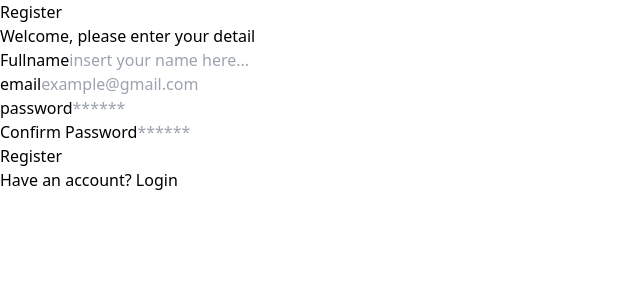
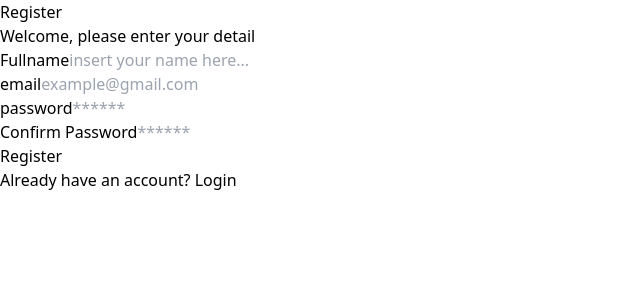
Before and after one commit to Nicocahya/react-belajar, a React (Vite) app: page /register in a window 1280 px wide. Shown: the top 300 px of the page, without its empty margins (0-640 px from the left). Built offline with nearby package versions, Linux system fonts and the light colour scheme.

Commit message:
conditional rendering

```diff
--- a/src/component/LayOut/AuthLayouts.jsx
+++ b/src/component/LayOut/AuthLayouts.jsx
@@ -1,5 +1,7 @@
+import { Link } from "react-router-dom";
+
 const AuthLayout = (props) => {
-    const {children, title}= props;
+    const {children, title, type}= props;
     return(
     <div className="flex justify-center min-h-screen items-center">
         <div className="w-full max-w-xs">
@@ -7,9 +9,33 @@
             <p className="font-medium text-slate-500 mb-8">Welcome, please enter your detail
             </p>
             {children}
+            <Navigation type ={type} />
         </div>
     </div>
     );
 };
 
+const Navigation = ({type}) => {
+    if (type === 'login') {
+        return (
+            <p className="text-sm mt-7 text-center">
+                 Don't have an account? {" "}
+                <Link to="/register" className="font-bold text-blue-600">
+                        Register
+                </Link>
+            </p>
+        )
+    } else {
+        return (
+            <p className="text-sm mt-7 text-center">
+                 Already have an account? {" "}
+                <Link to="/login" className="font-bold text-blue-600">
+                        Login
+                </Link>
+            </p>
+        )
+
+    }
+}
+
 export default AuthLayout;
--- a/src/pages/login.jsx
+++ b/src/pages/login.jsx
@@ -1,15 +1,12 @@
 import AuthLayout from "../component/LayOut/AuthLayouts";
 import FormLogin from "../component/Fragment/FormLogin";
-import { Link } from "react-router-dom";
+
 
 const LoginPage = () => {
     return (
-        <AuthLayout title = "Login">
+        <AuthLayout title = "Login" type="login">
             <FormLogin/>
-            <p className="text-sm mt-7 text-center">
-                Don't have an account? {" "}
-                <Link to="/register" className="font-bold text-blue-600">Register</Link>
-            </p>
+
         </AuthLayout>
     );
 };
--- a/src/pages/register.jsx
+++ b/src/pages/register.jsx
@@ -1,15 +1,11 @@
 import AuthLayout from "../component/LayOut/AuthLayouts";
 import FormRegister from "../component/Fragment/FormRegister";
-import { Link } from "react-router-dom";
+
 
 const RegisterPage = () => {
     return (
-        <AuthLayout title = "Register">
+        <AuthLayout title = "Register" type="register">
             <FormRegister/>
-            <p className="text-sm mt-7 text-center">
-                Have an account? {" "}
-                <Link to="/login" className="font-bold text-blue-600">Login</Link>
-            </p>
         </AuthLayout>
     );
 };
```
